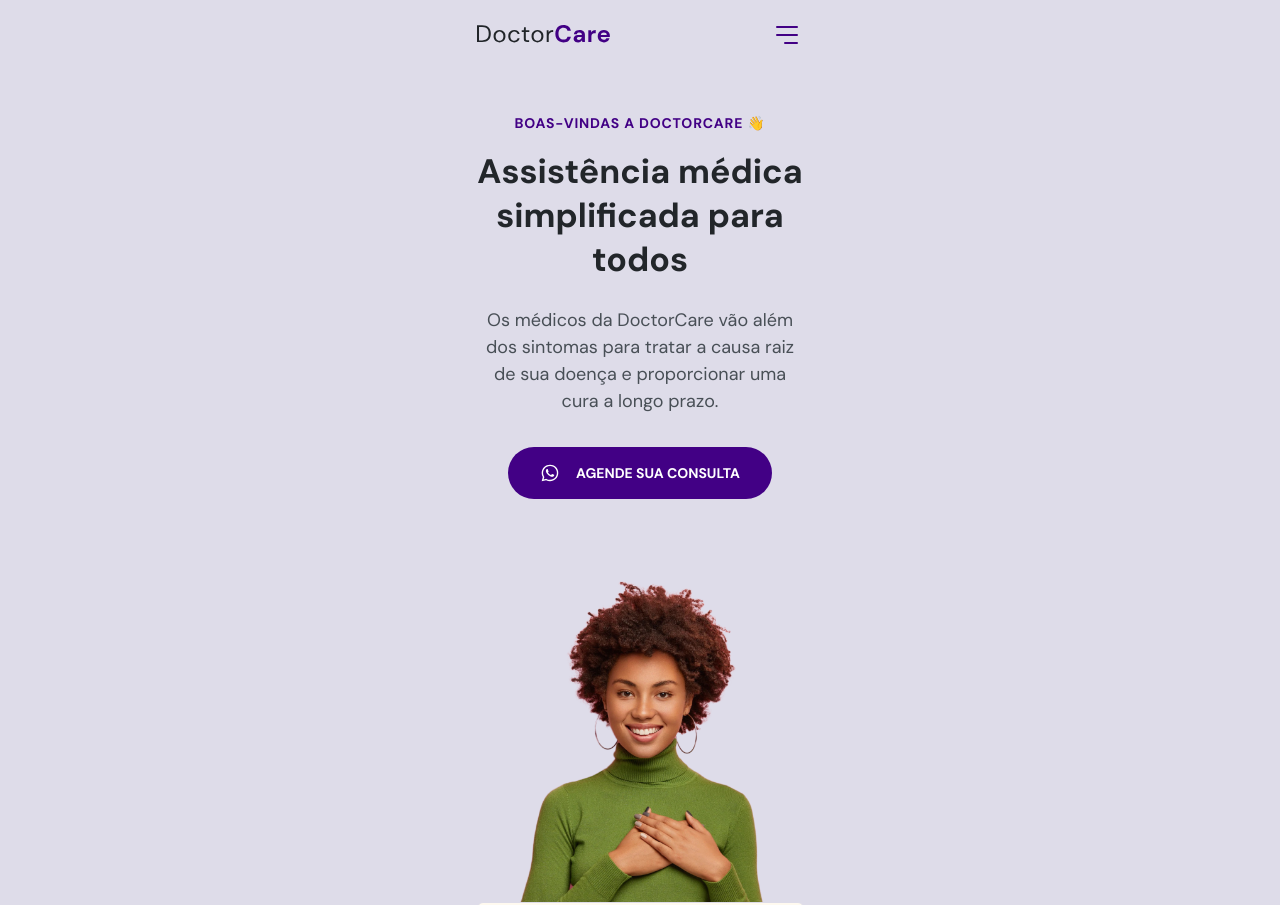
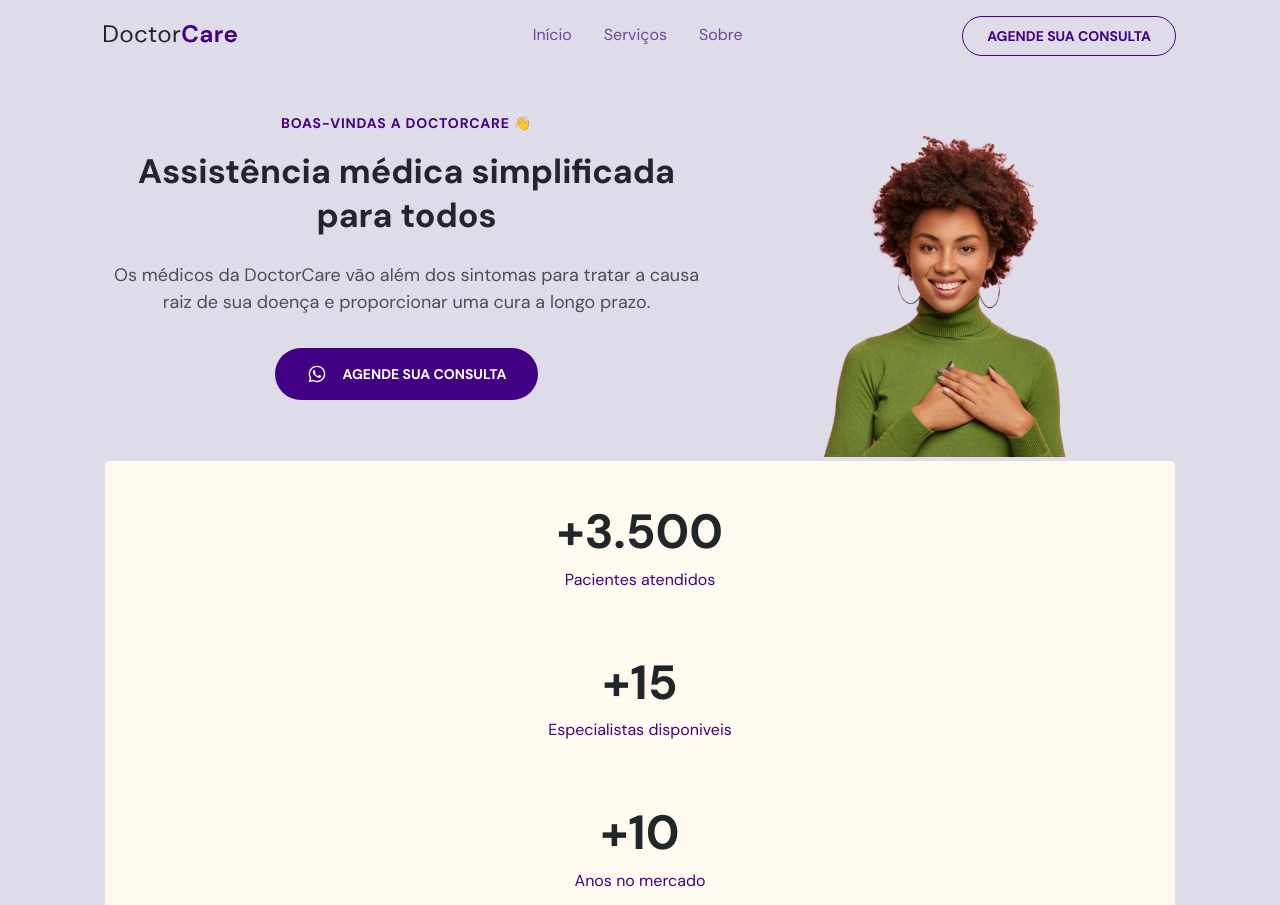
Before and after one commit to JosueMatos378/Doctor-Care, a plain HTML site: page index.html in a window 1280 px wide. Shown: the top 905 px of the page. Drawn offline with nearby package versions, Linux system fonts and the light colour scheme.

Commit message:
Add files via upload

```diff
--- a/index.html
+++ b/index.html
@@ -117,6 +117,7 @@
 
   <section id="home">
     <div class="wrapper">
+      <div class="col-a">
         <header>
           <h4>BOAS-VINDAS A DOCTORCARE 👋</h4>
           <h1>Assistência médica simplificada para todos</h1>
@@ -134,7 +135,9 @@
             </svg>
             Agende sua consulta
           </a>
-
+        </div>
+      </div>
+      <div class="col-b">
         <img src="/assets/mulher-negra-com-moletom-com-as-maos-no-peito.png"
           alt="Mulher negra vestindo moletom verde com as duas mãos no peito e sorrindo" />
       </div>
--- a/style.css
+++ b/style.css
@@ -11,6 +11,7 @@
   --paragraph: hsl(210, 9%, 31%);
   --brand-beige: hsl(39, 100%, 97%);
   --brand-light: hsl(calc(var(--hue) - 22), 23%, 89%);
+  --brand-light-2: hsl(calc(var(--hue) + 10), 14%, 97%);
   --brand-dark: hsl(var(--hue), 100%, 14%);
   --bg-light: hsl(180, 14%, 97%);
   font-size: 62.5%; /* 1rem = 10px */
@@ -32,7 +33,7 @@ body {
   background-color: var(--bg-light);
 }
 .wrapper {
-  width: 37.5rem;
+  width: min(50rem, 100%);
   margin-inline: auto;
   padding-inline: 2.4rem;
 }
@@ -139,6 +140,10 @@ nav button {
   border: none;
   cursor: pointer;
 }
+nav .menu,
+nav .close-menu {
+  position: fixed;
+}
 /* ==============================MENU-EXPANDED============================== */
 body.menu-expanded {
   overflow: hidden;
@@ -161,7 +166,6 @@ body.menu-expanded .close-menu {
   transform: translateY(-100%);
 }
 body.menu-expanded .menu {
-  position: fixed;
   top: 0;
   left: 0;
   background: var(--primary-color);
@@ -246,7 +250,7 @@ body.menu-expanded button path {
   object-position: 0 2rem;
 }
 #home .stats {
-  width: 32.7rem;
+  width: 100%;
   padding-block: 4rem;
   margin-inline: auto;
   background-color: var(--brand-beige);
@@ -359,3 +363,122 @@ footer .social-links {
   visibility: visible;
   transform: translateY(0);
 }
+/* ==============================RESPONSIVO============================== */
+@media (min-width: 1024px) {
+  /* ==============================GERAL============================== */
+  .wrapper {
+    width: min(112rem, 100%);
+    display: grid;
+  }
+  /* ==============================NAVIGATION============================== */
+  /* reset */
+  nav#navigation .wrapper * {
+    margin: 0;
+    padding: 0;
+    visibility: initial;
+    display: initial;
+    opacity: initial;
+    flex-direction: initial;
+    position: initial;
+    font-size: initial;
+    transform: initial;
+    color: initial;
+    background-color: initial;
+    font-weight: initial;
+    filter: initial;
+  }
+  nav#navigation .close-menu,
+  nav#navigation .open-menu,
+  nav#navigation .social-links {
+    display: none;
+  }
+  nav#navigation .menu {
+    display: flex;
+    align-items: center;
+    justify-content: space-between;
+    width: 60%;
+  }
+  nav#navigation .menu ul:nth-child(1) {
+    display: flex;
+    gap: 3.2rem;
+  }
+  nav#navigation .menu ul li a {
+    color: var(--primary-color);
+    opacity: 0.7;
+  }
+  nav#navigation .menu a.button {
+    display: flex;
+    justify-content: center;
+    align-items: center;
+    padding: 1rem 2.4rem;
+    border: 0.1rem solid var(--primary-color);
+    border-radius: 4rem;
+    color: var(--primary-color);
+    font-weight: 700;
+    font-size: 1.4rem;
+    line-height: 1.8rem;
+    text-transform: uppercase;
+  }
+  nav#navigation .menu a.button:hover {
+    background-color: var(--primary-color);
+    border: none;
+    color: hsl(0, 0%, 100%);
+  }
+  nav#navigation.scroll .menu ul li a {
+    color: var(--brand-light-2);
+    opacity: 0.6rem;
+  }
+  nav#navigation.scroll .menu a.button {
+    border-color: hsl(0, 0%, 100%);
+    color: hsl(0, 0%, 100%);
+  }
+  nav#navigation .menu li a {
+    transition: opacity 0.4s;
+  }
+  nav#navigation .menu li a:hover {
+    opacity: 1;
+    font-weight: 700;
+  }
+  nav#navigation .menu li a::after {
+    content: '';
+    width: 0;
+    height: 0.2rem;
+    background-color: var(--primary-color);
+    position: relative;
+    bottom: -2rem;
+    left: -0.5rem;
+    display: block;
+    transition: width 0.2s;
+  }
+  nav#navigation.scroll .menu li a::after {
+    background-color: hsl(0, 0%, 100%);
+  }
+  nav#navigation .menu li a:hover::after {
+    padding-inline: 0.8rem;
+    width: 100%;
+  }
+  nav#navigation.scroll .menu li a:hover {
+    opacity: 1;
+  }
+  nav#navigation.scroll .menu a.button:hover {
+    background-color: var(--primary-color);
+    filter: brightness(1.3);
+    border: none;
+  }
+  /* ==============================HOME============================== */
+  #home .wrapper {
+    grid-template-columns: 60.5rem 1fr;
+    grid-template-areas:
+      'A B'
+      'C C';
+  }
+  #home .col-a {
+    grid-area: A;
+  }
+  #home .col-b {
+    grid-area: B;
+  }
+  #home .stats {
+    grid-area: C;
+  }
+}
--- /dev/null
+++ b/teste/teste.html
@@ -0,0 +1,31 @@
+<!DOCTYPE html>
+<html lang="pt-BR">
+
+<head>
+  <meta charset="UTF-8" />
+  <meta http-equiv="X-UA-Compatible" content="IE=edge" />
+  <meta name="viewport" content="width=device-width, initial-scale=1.0" />
+  <title>Teste Whats</title>
+</head>
+
+<body>
+  <form id="form">
+    <div>
+      <label for="fullname">Nome Completo</label>
+      <input type="text" name="fullname" id="fullname" />
+    </div>
+    <div>
+      <label for="date">Data</label>
+      <input type="date" name="date-apointment" id="date-apointment" />
+    </div>
+    <div>
+      <label for="time-apointment">Hora</label>
+      <input type="time" name="time-apointment" id="time-apointment" />
+    </div>
+    <button id="submit" type="submit">Agendar pelo Whatsapp</button>
+  </form>
+
+  <script src="scripts.js"></script>
+</body>
+
+</html>
```
Also changed, not shown: teste/scripts.js (added, +21 -0 lines). Lines whose indentation alone changed are shown as unchanged.
